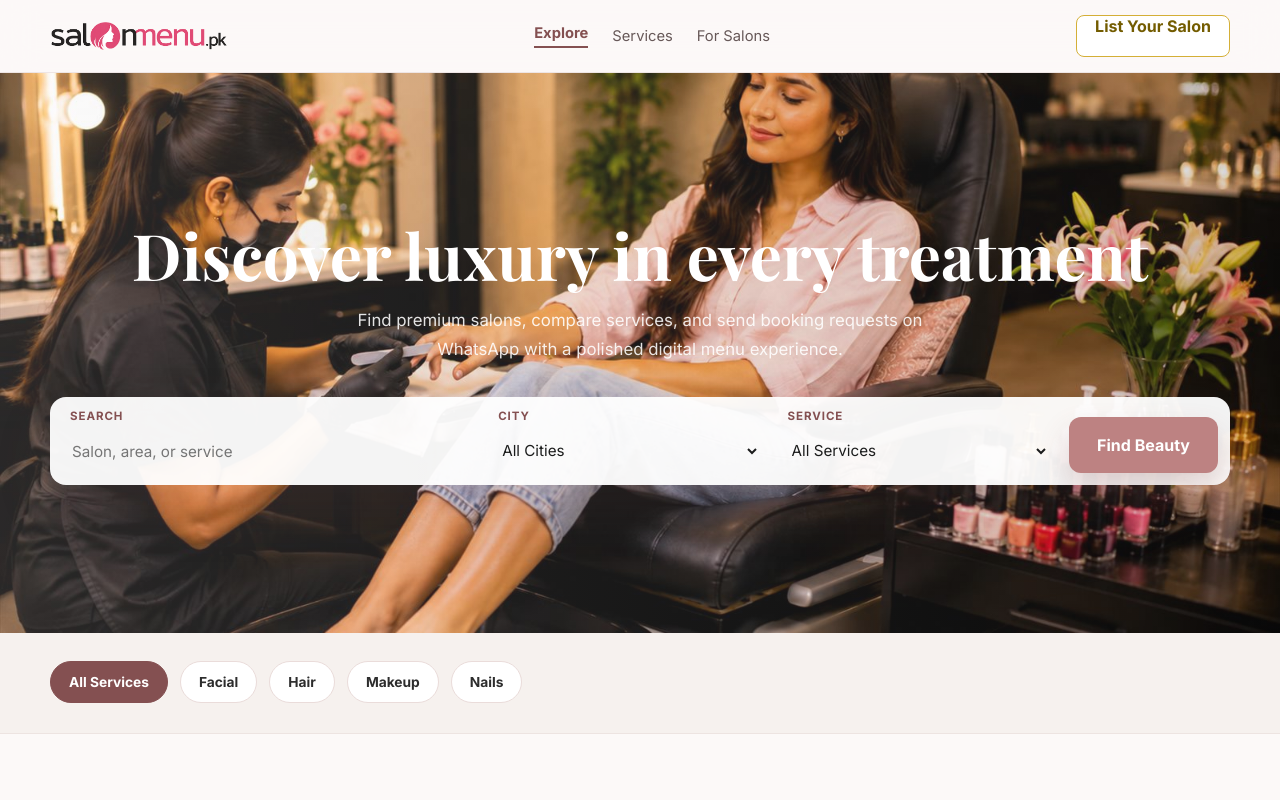
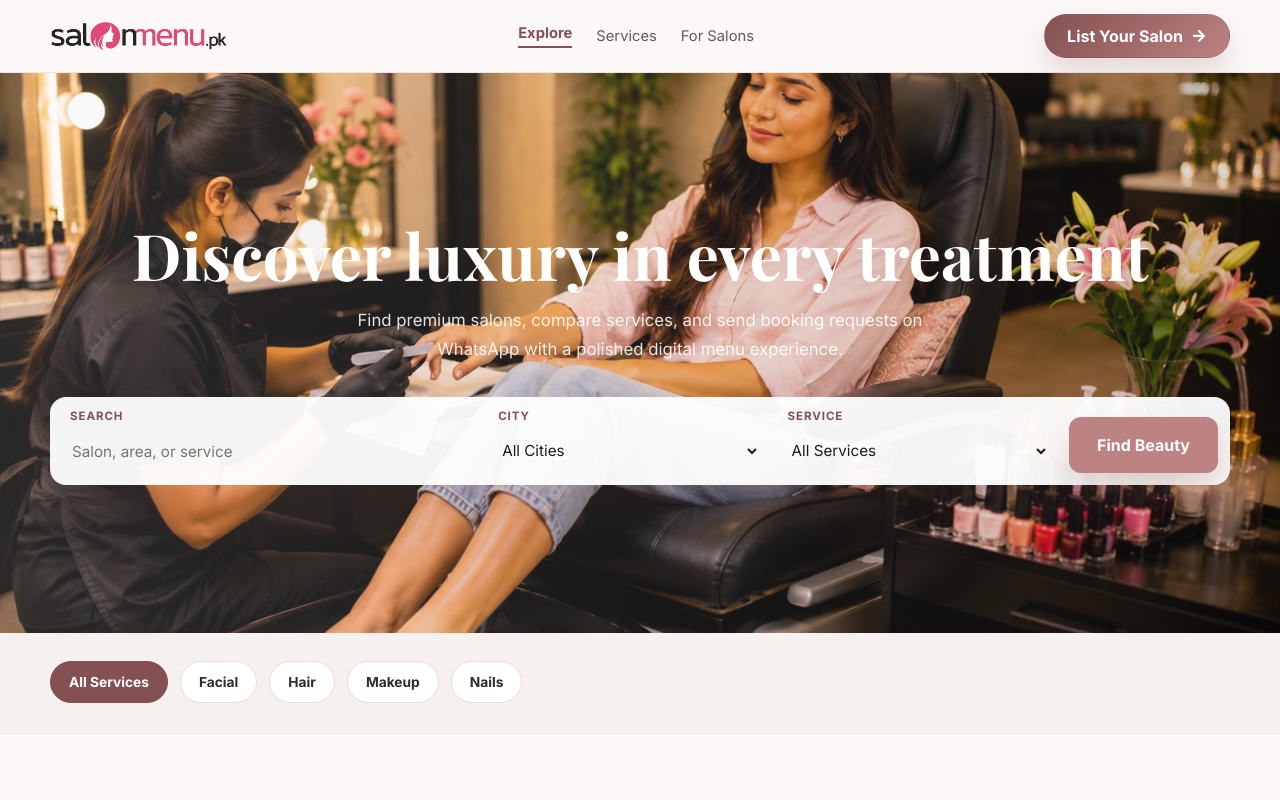
Before and after one commit to sarfrazakhtar786/salon-menu-platform, a plain HTML site: page index.html in a window 1280 px wide. Shown: the top 800 px of the page. Drawn offline with nearby package versions, Linux system fonts and the light colour scheme.

Commit message:
Style listing CTA button

```diff
--- a/index.html
+++ b/index.html
@@ -90,14 +90,40 @@
     }
 
     .owner-cta {
-      border: 1px solid var(--gold);
-      color: #735c00;
-      background: #fff;
-      min-height: 42px;
-      padding: 0 18px;
-      border-radius: 8px;
-      font-weight: 700;
+      position: relative;
+      min-height: 44px;
+      display: inline-flex;
+      align-items: center;
+      justify-content: center;
+      gap: 8px;
+      border: 1px solid rgba(132, 80, 81, 0.18);
+      border-radius: 999px;
+      background: linear-gradient(135deg, var(--primary), var(--primary-soft));
+      color: white;
+      padding: 0 22px;
+      font-weight: 800;
+      box-shadow: 0 14px 28px rgba(132, 80, 81, 0.2);
       cursor: pointer;
+      transition: transform 0.2s ease, box-shadow 0.2s ease, filter 0.2s ease;
+      white-space: nowrap;
+    }
+
+    .owner-cta::after {
+      content: "→";
+      font-size: 1.05rem;
+      line-height: 1;
+      transform: translateY(-1px);
+    }
+
+    .owner-cta:hover {
+      transform: translateY(-2px);
+      filter: saturate(1.08);
+      box-shadow: 0 18px 34px rgba(132, 80, 81, 0.28);
+    }
+
+    .owner-cta:active {
+      transform: translateY(0);
+      box-shadow: 0 10px 20px rgba(132, 80, 81, 0.2);
     }
 
     .hero {
```
